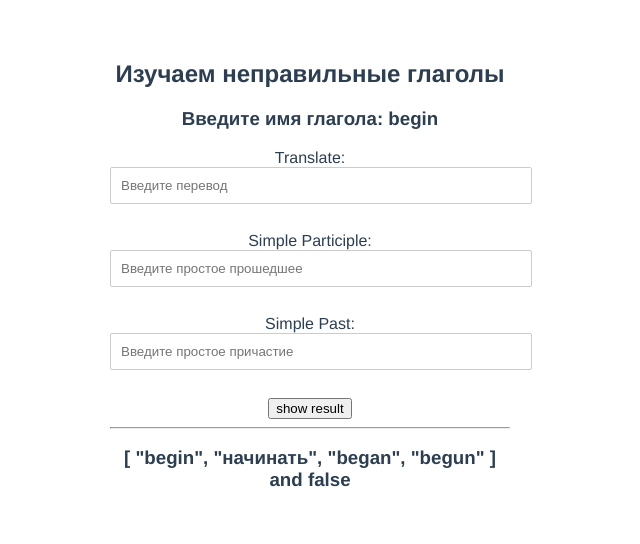
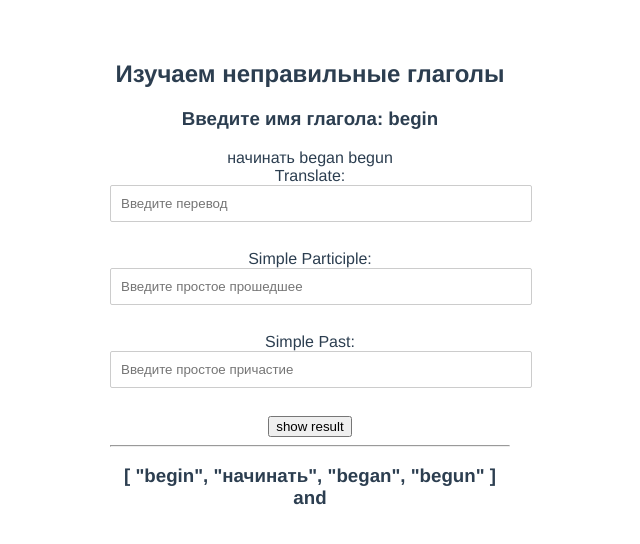
Before and after one commit to AlexMurrr/irregularVerbsCompositionAPI, a Vue app: page / in a window 1280 px wide. Shown: the top 544 px of the page, without its empty margins (330-970 px from the left). Built offline with nearby package versions, Linux system fonts and the light colour scheme.

Commit message:
feat: add props in formVerbs.vue for check input translate, pastSimple,partiziple

```diff
--- a/src/components/formVerb.vue
+++ b/src/components/formVerb.vue
@@ -1,6 +1,10 @@
 <script setup>
 import { ref } from "@vue/reactivity";
 
+const props = defineProps({translateTrue: String,
+                           pastSimpleTrue: String,
+                           partizipleTrue: String,
+                           });
 
 const tranclate = ref('');
 const pastSimple = ref('');
@@ -10,7 +14,7 @@ const partiziple = ref('');
 
 <template>
     <div>
-
+{{props.translateTrue}} {{props.pastSimpleTrue}} {{partizipleTrue}}
     <form @submit.prevent="submit">
 
      <label for="tr">Translate:</label> <br/>
--- a/src/components/verbRendom.vue
+++ b/src/components/verbRendom.vue
@@ -1,7 +1,6 @@
 <script setup>
 import {onBeforeMount} from 'vue';
 import h1V from './h1V.vue';
-
 import {useStoreVerbs} from '../stores/verbs';
 import {storeToRefs} from 'pinia';
 import {ref} from 'vue'
@@ -15,24 +14,15 @@ onBeforeMount(() => {
       rendomNumFromVerbs();
     });
 
-const isVisibleBtn = ref(false);
-
-
-function visibleBtnTofalse(){
-  isVisibleBtn.value = false;
-}
-function visibleBtnToTrue(){
-  isVisibleBtn.value = true;
-}
-
-
 </script>
 
 <template>
   <h1V :verb=rendArrFromVerbForms[0] />
-
-
-<form-verb/>
+<form-verb
+  :translateTrue=rendArrFromVerbForms[1]
+  :pastSimpleTrue=rendArrFromVerbForms[2]
+  :partizipleTrue=rendArrFromVerbForms[3]
+/>
 
 <h3>{{rendArrFromVerbForms}} and {{isVisibleBtn}}</h3>
 
```
